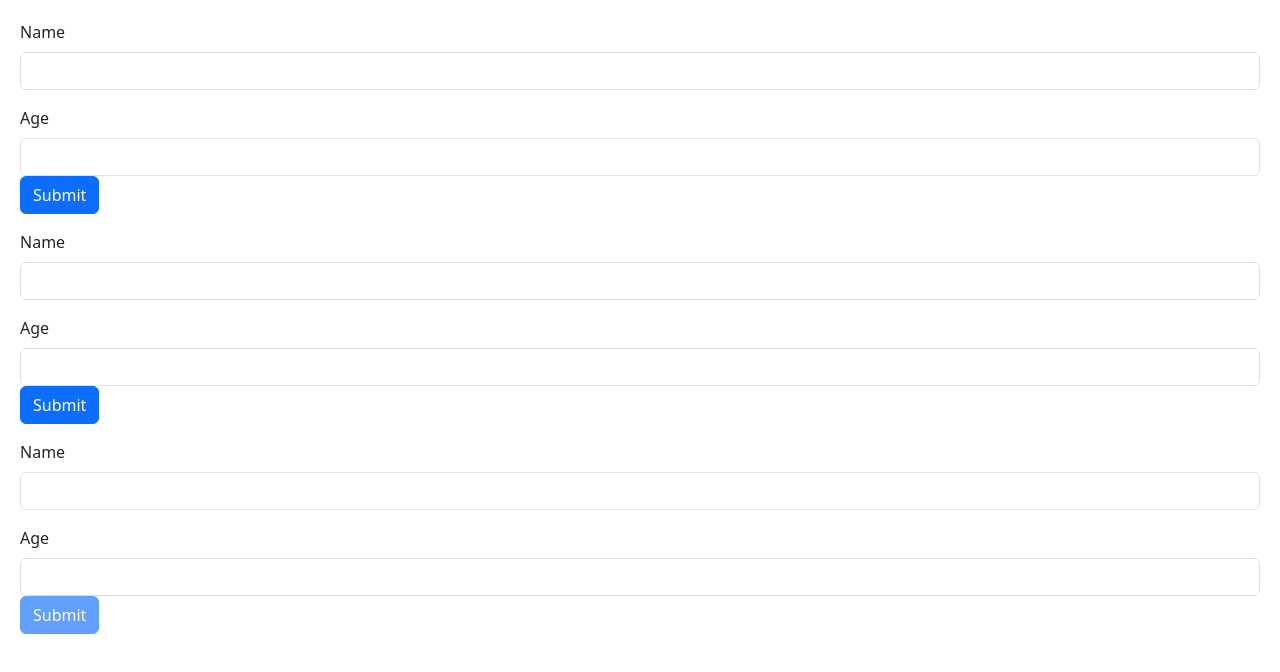
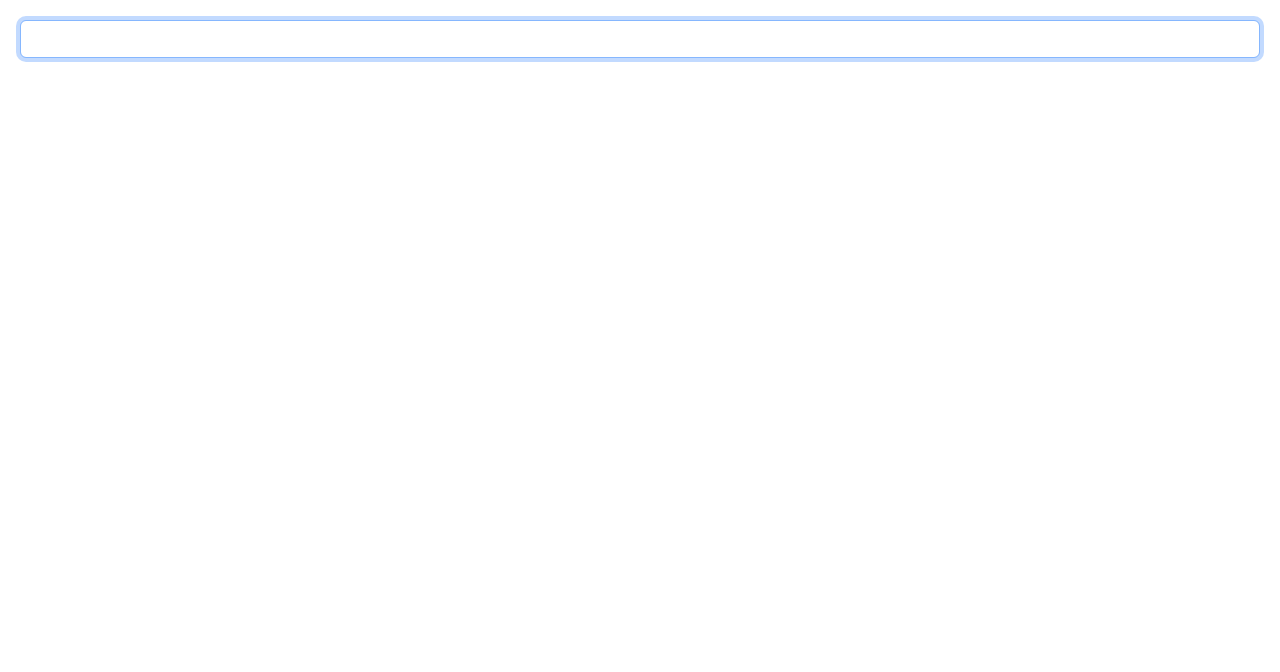
Before and after one commit to animesh0701/comic_app, a React (Vite) app: page / in a window 1280 px wide. Shown: the top 672 px of the page. Built offline with nearby package versions, Linux system fonts and the light colour scheme.

Commit message:
Effect hook used

```diff
--- a/src/App.tsx
+++ b/src/App.tsx
@@ -1,7 +1,7 @@
 import ListGroup from "./components/ListGroup";
 import Alert from "./components/Alert";
 import Button from "./components/Button";
-import { useState } from "react";
+import { useState, useRef, useEffect } from "react";
 import { BsFillCartCheckFill, BsHeart, BsHeartFill } from "react-icons/bs";
 import Button1 from "./components/Button1";
 import styles from "./Button1.module.css";
@@ -30,6 +30,13 @@
 function App() {
   const [alertVisible, setAlertVisibility] = useState(false);
   const [cartItem, setCartItem] = useState(["product1", "product2"]);
+  const ref = useRef<HTMLInputElement>(null);
+
+  //afterRender
+  useEffect(() => {
+    //side effect
+    if (ref.current) ref.current.focus();
+  });
 
   const HandleClick = () => {
     setCartItem(
@@ -95,11 +102,14 @@
         provost brigantine squiffy. Trysail Davy Jones' Locker scuttle Plate
         Fleet lee run a rig no prey, no pay loot swab bounty. Overhaul Jack Tar
         hogshead lugsail nipper square-rigged lugger keelhaul grog blossom loot.
-      </ExpandableText1>*/}
+      </ExpandableText1>
 
       <Form />
       <Form1 />
       <Form3 />
+      */}
+
+      <input ref={ref} type="text" className="form-control" />
     </div>
   );
 }
```
